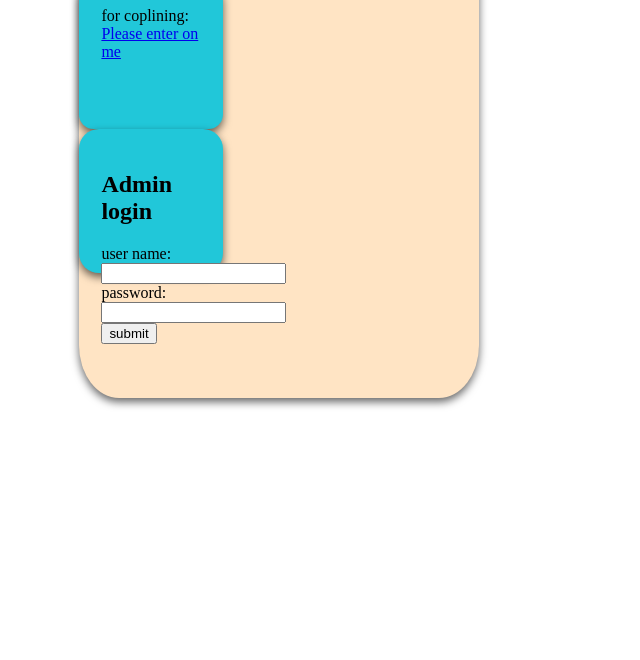
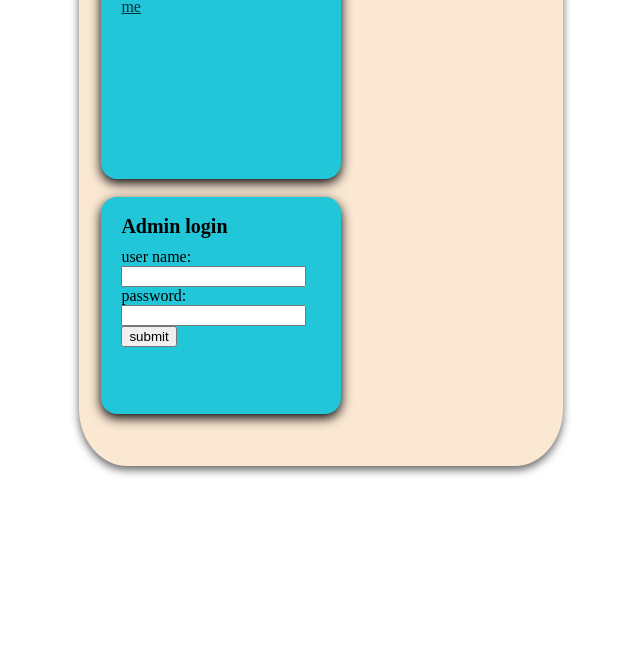
Before and after one commit to Moti7950/complaint_Box_08-08-25FIX, a website: page public/index.html in a window 1280 px wide. Shown: the part 140-800 px from the top of the page, without its empty margins (55-695 px from the left). Drawn offline with Linux system fonts and the light colour scheme.

Commit message:
add css file

```diff
--- /dev/null
+++ b/public/index.css
@@ -0,0 +1,42 @@
+main {
+  background-color: #fbe8d3;
+  width: 440px;
+  height: 530px;
+  border-radius: 20%;
+  display: inline-block;
+  margin: 24px auto;
+  padding: 22px;
+  border-radius: 10%;
+  box-shadow: 0px 4px 8px rgba(0, 0, 0, 0.6);
+  margin-left: 10%;
+}
+
+h1 {
+  font-size: 28px;
+  margin: 0 0 16px;
+}
+
+.coplining_link,
+.admin_login {
+  display: block;
+  width: 200px;
+  height: 181px;
+  margin: 0 auto 18px;
+  display: inline-block;
+  background-color: #21c7d9;
+  border-radius: 16px;
+  padding: 18px 20px;
+  box-shadow: 0 4px 12px rgba(0, 0, 0, 18);
+}
+
+/* coplining part */
+.coplining_link a{
+    color: #08313a;
+    text-decoration: underline;
+}
+
+/* Admin login */
+.admin_login h2{
+    font-size: 20px;
+    margin: 0 0 10px;
+}
--- a/public/index.html
+++ b/public/index.html
@@ -5,7 +5,7 @@
     <meta name="viewport" content="width=device-width, initial-scale=1.0" />
     <title>Document</title>
   </head>
-  <link rel="stylesheet" href="./style.css" />
+  <link rel="stylesheet" href="./index.css" />
   <body>
     <main>
       <!-- titel explen what this web do -->
--- a/public/style.css
+++ /dev/null
@@ -1,38 +0,0 @@
-main{
-    background-color: bisque;
-    width: 400px;
-    height: 530px;
-    display: inline-block;
-    border-radius: 10%;
-    box-shadow: 0px 4px 8px rgba(0, 0, 0, 0.6);
-    margin-left: 10%;
-}
-
-
-/* coplining part */
-.coplining_link{
-    width: 100px;
-    height: 100px;
-    display: inline-block;
-    background-color: #21c7d9;
-    border-radius: 10%;
-    padding: 22px;
-    box-shadow: 0px 4px 8px rgba(0, 0, 0, 0.6);
-}
-
-.coplining_button{
-
-}
-
-
-
-/* Admin login */
-.admin_login{
-width: 100px;;
-height: 100px;
-display: inline-block;
-background-color: #21c7d9;
-border-radius: 20px;
-padding: 22px;
-box-shadow: 0 4px 8px rgba(0, 0, 0, 0.6);
-}
--- a/routes/ExspresServer.js
+++ b/routes/ExspresServer.js
@@ -3,8 +3,12 @@ import adminRouter from "./adminRouter.js"
 import complaintRouter from "./complaintRouter.js"
 
 const complaintsServer = express()
+
+complaintsServer.use(express.json());
+
 complaintsServer.use(express.urlencoded({ extended: true }));
 
+complaintsServer.use(express.static("public"));
 
 complaintsServer.use(express.json())
 
```
Also changed, not shown: public/complaint.html (+1 -1 lines), public/complaint.css (added).
